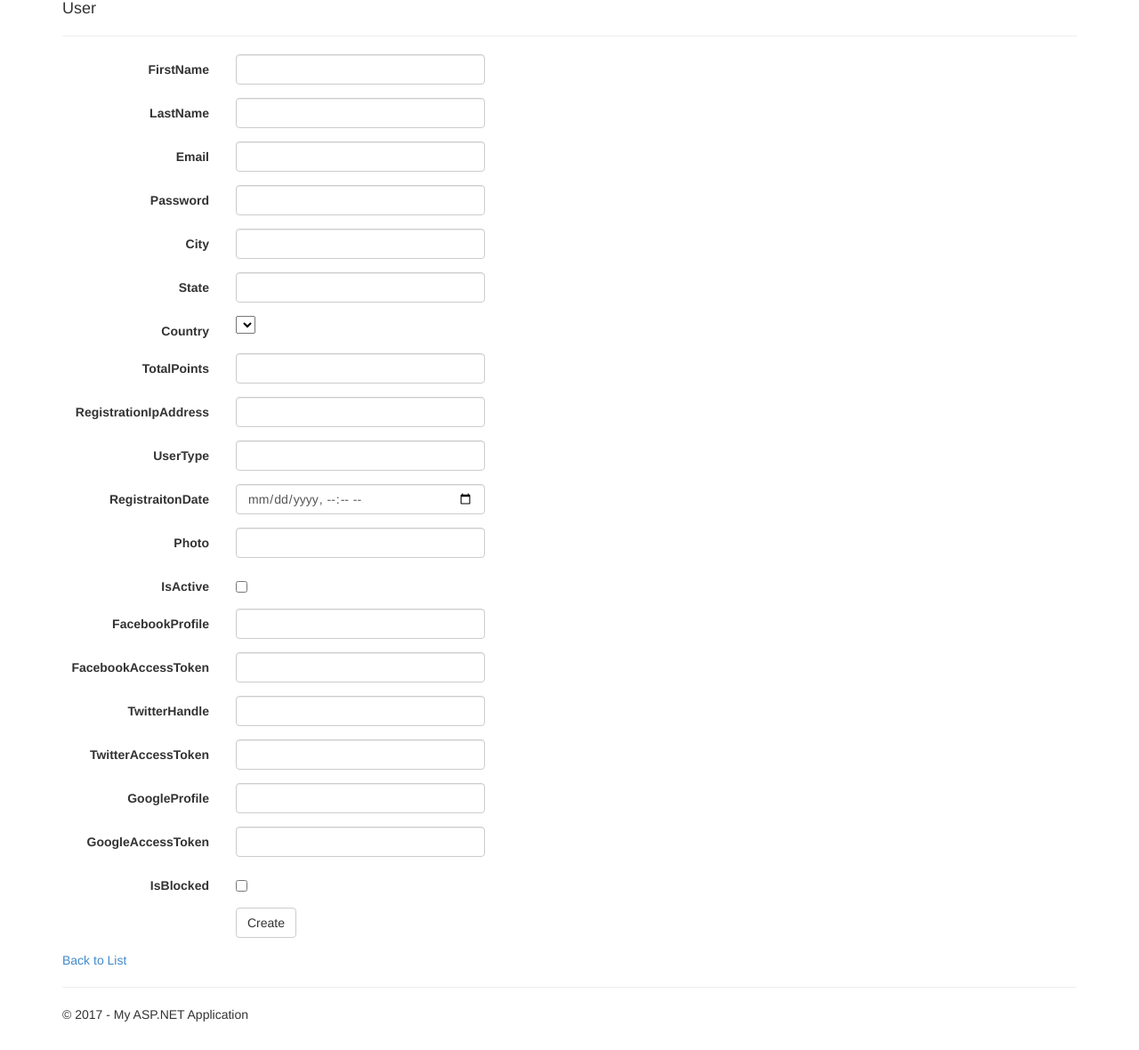
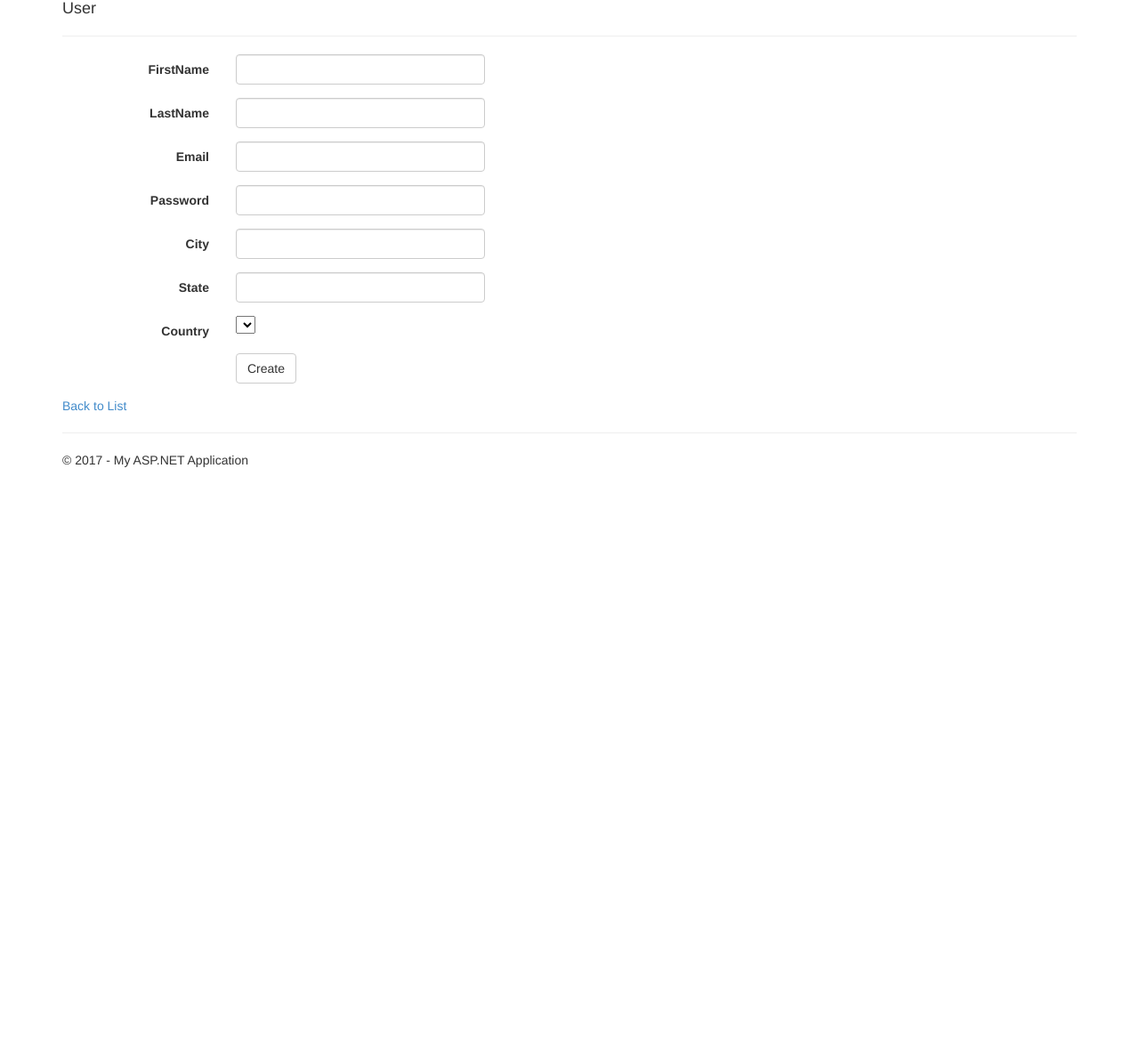
Before and after one commit to Techies-Product/InterviewQuestionSite, an ASP.NET MVC app: page /Registration in a window 1280 px wide. Shown: the part 113-1293 px from the top of the page at 89% size. After the commit the page ends 638 px from the top, so only its background shows below. Run offline with ASP.NET Core 8 and stand-ins for ASP.NET MVC 5, Linux system fonts and the light colour scheme; data that the repository does not hold is empty; the project's own start-up code is not run, and a stand-in starts its controllers and pages; some libraries are stand-ins or nearby versions.

Commit message:
Registration View Changes done

```diff
--- a/InterviewSite/Views/Registration/Index.cshtml
+++ b/InterviewSite/Views/Registration/Index.cshtml
@@ -71,114 +71,6 @@
         </div>
 
         <div class="form-group">
-            @Html.LabelFor(model => model.TotalPoints, htmlAttributes: new { @class = "control-label col-md-2" })
-            <div class="col-md-10">
-                @Html.EditorFor(model => model.TotalPoints, new { htmlAttributes = new { @class = "form-control" } })
-                @Html.ValidationMessageFor(model => model.TotalPoints, "", new { @class = "text-danger" })
-            </div>
-        </div>
-
-        <div class="form-group">
-            @Html.LabelFor(model => model.RegistrationIpAddress, htmlAttributes: new { @class = "control-label col-md-2" })
-            <div class="col-md-10">
-                @Html.EditorFor(model => model.RegistrationIpAddress, new { htmlAttributes = new { @class = "form-control" } })
-                @Html.ValidationMessageFor(model => model.RegistrationIpAddress, "", new { @class = "text-danger" })
-            </div>
-        </div>
-
-        <div class="form-group">
-            @Html.LabelFor(model => model.UserType, htmlAttributes: new { @class = "control-label col-md-2" })
-            <div class="col-md-10">
-                @Html.EditorFor(model => model.UserType, new { htmlAttributes = new { @class = "form-control" } })
-                @Html.ValidationMessageFor(model => model.UserType, "", new { @class = "text-danger" })
-            </div>
-        </div>
-
-        <div class="form-group">
-            @Html.LabelFor(model => model.RegistraitonDate, htmlAttributes: new { @class = "control-label col-md-2" })
-            <div class="col-md-10">
-                @Html.EditorFor(model => model.RegistraitonDate, new { htmlAttributes = new { @class = "form-control" } })
-                @Html.ValidationMessageFor(model => model.RegistraitonDate, "", new { @class = "text-danger" })
-            </div>
-        </div>
-
-        <div class="form-group">
-            @Html.LabelFor(model => model.Photo, htmlAttributes: new { @class = "control-label col-md-2" })
-            <div class="col-md-10">
-                @Html.EditorFor(model => model.Photo, new { htmlAttributes = new { @class = "form-control" } })
-                @Html.ValidationMessageFor(model => model.Photo, "", new { @class = "text-danger" })
-            </div>
-        </div>
-
-        <div class="form-group">
-            @Html.LabelFor(model => model.IsActive, htmlAttributes: new { @class = "control-label col-md-2" })
-            <div class="col-md-10">
-                <div class="checkbox">
-                    @Html.EditorFor(model => model.IsActive)
-                    @Html.ValidationMessageFor(model => model.IsActive, "", new { @class = "text-danger" })
-                </div>
-            </div>
-        </div>
-
-        <div class="form-group">
-            @Html.LabelFor(model => model.FacebookProfile, htmlAttributes: new { @class = "control-label col-md-2" })
-            <div class="col-md-10">
-                @Html.EditorFor(model => model.FacebookProfile, new { htmlAttributes = new { @class = "form-control" } })
-                @Html.ValidationMessageFor(model => model.FacebookProfile, "", new { @class = "text-danger" })
-            </div>
-        </div>
-
-        <div class="form-group">
-            @Html.LabelFor(model => model.FacebookAccessToken, htmlAttributes: new { @class = "control-label col-md-2" })
-            <div class="col-md-10">
-                @Html.EditorFor(model => model.FacebookAccessToken, new { htmlAttributes = new { @class = "form-control" } })
-                @Html.ValidationMessageFor(model => model.FacebookAccessToken, "", new { @class = "text-danger" })
-            </div>
-        </div>
-
-        <div class="form-group">
-            @Html.LabelFor(model => model.TwitterHandle, htmlAttributes: new { @class = "control-label col-md-2" })
-            <div class="col-md-10">
-                @Html.EditorFor(model => model.TwitterHandle, new { htmlAttributes = new { @class = "form-control" } })
-                @Html.ValidationMessageFor(model => model.TwitterHandle, "", new { @class = "text-danger" })
-            </div>
-        </div>
-
-        <div class="form-group">
-            @Html.LabelFor(model => model.TwitterAccessToken, htmlAttributes: new { @class = "control-label col-md-2" })
-            <div class="col-md-10">
-                @Html.EditorFor(model => model.TwitterAccessToken, new { htmlAttributes = new { @class = "form-control" } })
-                @Html.ValidationMessageFor(model => model.TwitterAccessToken, "", new { @class = "text-danger" })
-            </div>
-        </div>
-
-        <div class="form-group">
-            @Html.LabelFor(model => model.GoogleProfile, htmlAttributes: new { @class = "control-label col-md-2" })
-            <div class="col-md-10">
-                @Html.EditorFor(model => model.GoogleProfile, new { htmlAttributes = new { @class = "form-control" } })
-                @Html.ValidationMessageFor(model => model.GoogleProfile, "", new { @class = "text-danger" })
-            </div>
-        </div>
-
-        <div class="form-group">
-            @Html.LabelFor(model => model.GoogleAccessToken, htmlAttributes: new { @class = "control-label col-md-2" })
-            <div class="col-md-10">
-                @Html.EditorFor(model => model.GoogleAccessToken, new { htmlAttributes = new { @class = "form-control" } })
-                @Html.ValidationMessageFor(model => model.GoogleAccessToken, "", new { @class = "text-danger" })
-            </div>
-        </div>
-
-        <div class="form-group">
-            @Html.LabelFor(model => model.IsBlocked, htmlAttributes: new { @class = "control-label col-md-2" })
-            <div class="col-md-10">
-                <div class="checkbox">
-                    @Html.EditorFor(model => model.IsBlocked)
-                    @Html.ValidationMessageFor(model => model.IsBlocked, "", new { @class = "text-danger" })
-                </div>
-            </div>
-        </div>
-
-        <div class="form-group">
             <div class="col-md-offset-2 col-md-10">
                 <input type="submit" value="Create" class="btn btn-default" />
             </div>
```
Also changed, not shown: InterviewSite/AppSetting.config.
